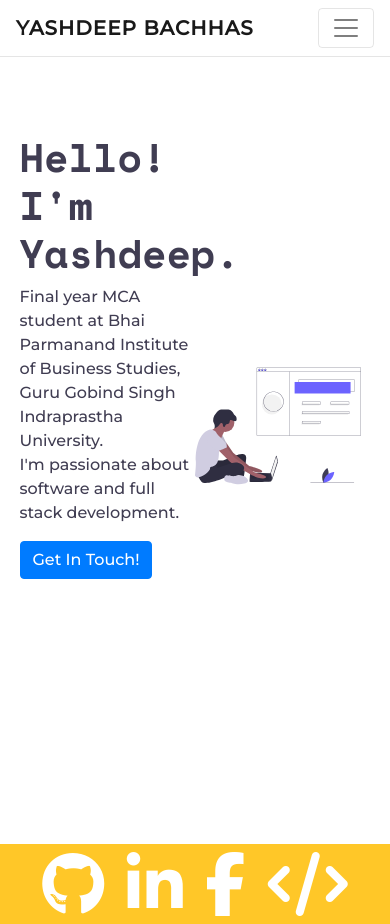
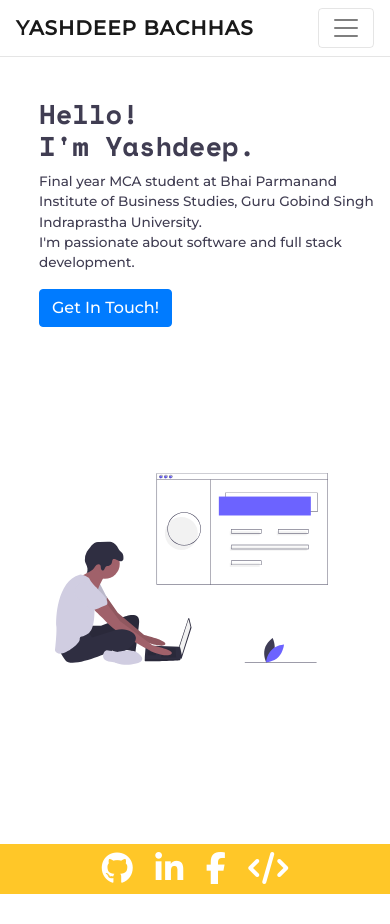
Before and after one commit to yash-93/Portfolio, a React (Create React App) app: page / in a window 390 px wide. After the commit the page ends 894 px from the top, so only its background shows below. Built offline with nearby package versions, Linux system fonts and the light colour scheme.

Commit message:
made responsive for mobiles

```diff
--- a/package.json
+++ b/package.json
@@ -7,6 +7,7 @@
     "@testing-library/jest-dom": "^5.11.6",
     "@testing-library/react": "^11.1.2",
     "@testing-library/user-event": "^12.2.2",
+    "axios": "^0.21.0",
     "bootstrap": "^4.5.3",
     "react": "^17.0.1",
     "react-bootstrap": "^1.4.0",
--- a/src/components/Contact.css
+++ b/src/components/Contact.css
@@ -1,7 +1,7 @@
 .contact {
   display: flex;
   flex-direction: column;
-  width: 500px;
+  width: 50vh;
   height: 100vh;
   margin-left: auto;
   margin-right: auto;
@@ -47,3 +47,15 @@ input {
 .contact button:hover {
   background-color: #9f9aff;
 }
+
+@media (max-width: 576px) {
+}
+
+@media (max-width: 768px) {
+}
+
+@media (max-width: 992px) {
+}
+
+@media (max-width: 1200px) {
+}
--- a/src/components/Dashboard.css
+++ b/src/components/Dashboard.css
@@ -4,8 +4,7 @@
   margin-top: 10vh;
   display: flex;
   width: 100vw;
-  height: 90vh;
-  /* background-color: rgb(245, 245, 245); */
+  height: 100vh;
 }
 
 .calltoaction {
@@ -40,3 +39,42 @@
   width: 85%;
   height: 90%;
 }
+
+@media (max-width: 576px) {
+}
+
+@media (max-width: 768px) {
+  .dashboard {
+    flex-direction: column;
+    margin-top: 0vh;
+  }
+
+  .calltoaction {
+    width: 100%;
+  }
+  .calltoaction h1 {
+    font-size: 1.7rem;
+  }
+
+  .calltoaction p {
+    font-size: 0.85rem;
+  }
+
+  .illustration {
+    position: relative;
+    width: 100%;
+    height: 80%;
+  }
+
+  .illustration img {
+    width: 70%;
+    padding-top: 5% !important;
+    margin: 0 14%;
+  }
+}
+
+@media (max-width: 992px) {
+}
+
+@media (max-width: 1200px) {
+}
--- a/src/components/NavBar.css
+++ b/src/components/NavBar.css
@@ -47,3 +47,18 @@ button a:hover {
   text-decoration: none;
   color: #ffffff;
 }
+
+@media (max-width: 576px) {
+}
+
+@media (max-width: 768px) {
+  .fa-4x {
+    font-size: 2em !important;
+  }
+}
+
+@media (max-width: 992px) {
+}
+
+@media (max-width: 1200px) {
+}
--- a/src/components/ProjectDesc.css
+++ b/src/components/ProjectDesc.css
@@ -65,3 +65,30 @@
   background-color: #6c63ff !important;
   color: #ffffff !important;
 }
+
+@media (max-width: 576px) {
+}
+
+@media (max-width: 768px) {
+}
+
+@media (max-width: 992px) {
+}
+
+@media (max-width: 1200px) {
+  .pallete {
+    flex-direction: column;
+  }
+
+  .project_pic {
+    width: 95%;
+    margin: 1rem;
+    border-radius: 12px;
+  }
+
+  .project_desc {
+    width: 95%;
+    margin: 1rem;
+    border-radius: 12px;
+  }
+}
--- a/src/components/ProjectDesc.js
+++ b/src/components/ProjectDesc.js
@@ -5,7 +5,7 @@ import proj_pic from "./static/proj_pic.png";
 import Tech from "./Tech";
 import "./ProjectDesc.css";
 
-const ProjectDesc = () => {
+const ProjectDesc = (props) => {
   return (
     <div className="pallete">
       <div className="project_pic">
--- a/src/components/Projects.js
+++ b/src/components/Projects.js
@@ -1,15 +1,28 @@
-import React from "react";
+import React, { useState, useEffect } from "react";
+import axios from "axios";
+
 import ProjectDesc from "./ProjectDesc";
 
 import "./Projects.css";
 
 const Projects = () => {
+  const [projects, setProjects] = useState([]);
+  useEffect(() => {
+    axios
+      .get("https://yashdeep-backend.herokuapp.com/api/getProjects")
+      .then((data) => {
+        setProjects(data.data.projects);
+        console.log(projects);
+      })
+      .catch((err) => {
+        console.log(err);
+      });
+  }, []);
   return (
     <div className="projects">
-      <ProjectDesc />
-      <ProjectDesc />
-      <ProjectDesc />
-      <ProjectDesc />
+      {projects.map((project, index) => (
+        <ProjectDesc key={index} projectdetails={project} />
+      ))}
       <div id="addNewProject">
         <i class="fas fa-plus fa-5x"></i>
       </div>
```
Also changed, not shown: public/manifest.json, 1 other file (tests, documents, lock files or other folders).
